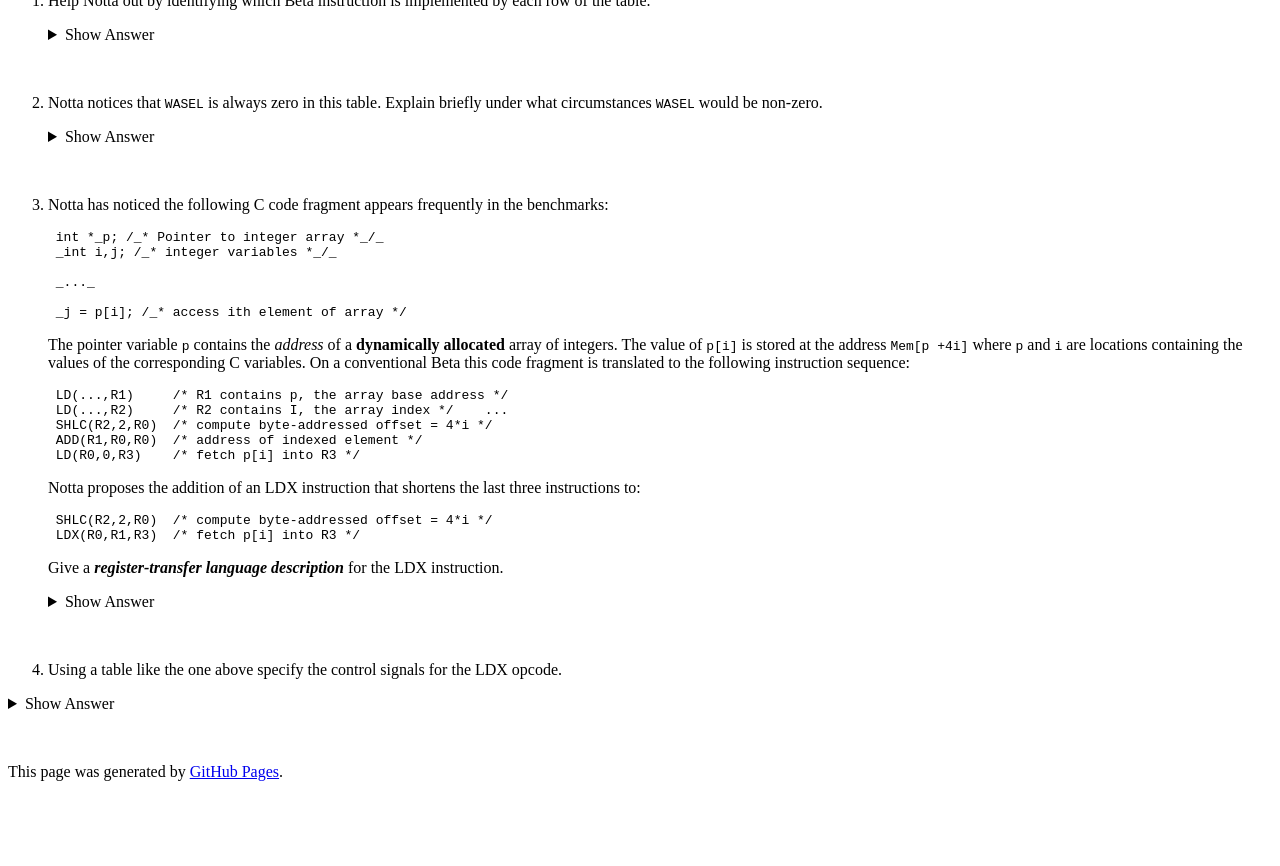
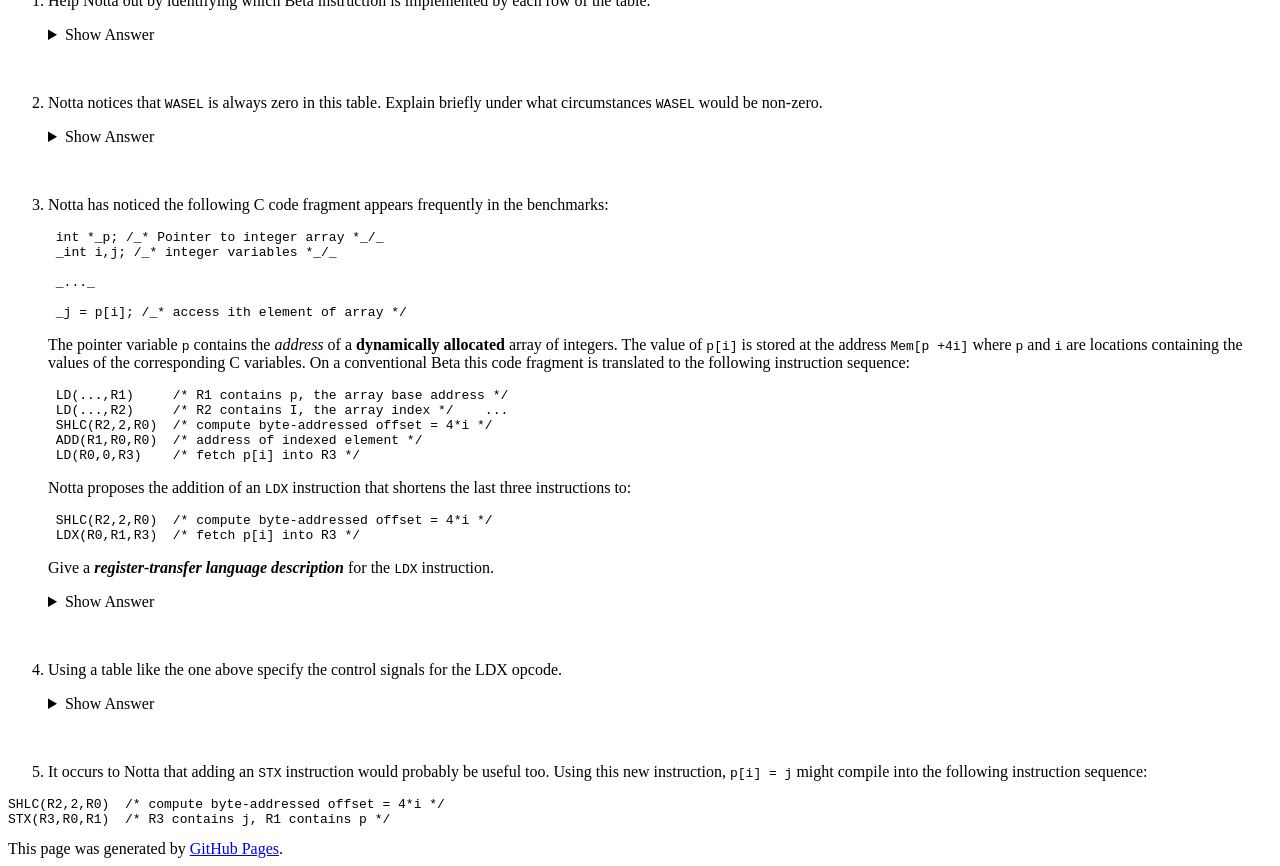
Before and after one commit to natalieagus/natalieagus.github.io, a Jekyll site: the page built from 50002/50002problem_set_5.md, in a window 1280 px wide and 900 px high, scrolled down 1978 px, cut to the strip 34-900 px from the top of the window. Built offline with Jekyll 4.4.1, drawn with Linux system fonts in a browser that asks for light colours; formulas are drawn with MathJax 3; a script that is not in the unit is left out; the repository's description, which GitHub fills in, is left out; before the commit the page ends 2801 px from its top, so only the background shows below that.

Commit message:
50002/50002problem_set_5.md updated from https://stackedit.io/

````diff
--- a/50002/50002problem_set_5.md
+++ b/50002/50002problem_set_5.md
@@ -173,14 +173,14 @@ Notta Kalew, a somewhat fumble-fingered lab assistant, has deleted the opcode fi
 	LD(R0,0,R3)    /* fetch p[i] into R3 */
 	```
 
-	Notta proposes the addition of an LDX instruction that shortens the last three instructions to:
+	Notta proposes the addition of an `LDX` instruction that shortens the last three instructions to:
 
 	```
 	SHLC(R2,2,R0)  /* compute byte-addressed offset = 4*i */
 	LDX(R0,R1,R3)  /* fetch p[i] into R3 */
 	```
 
-	Give a ***register-transfer language description*** for the LDX instruction.
+	Give a ***register-transfer language description*** for the `LDX` instruction.
 
 	{::options parse_block_html="true" /}
 	<details>
@@ -198,19 +198,25 @@ Notta Kalew, a somewhat fumble-fingered lab assistant, has deleted the opcode fi
 
 4. Using a table like the one above specify the control signals for the LDX opcode.
 
-{::options parse_block_html="true" /}
-<details>
-<summary markdown="span">Show Answer</summary>
+	{::options parse_block_html="true" /}
+	<details>
+	<summary markdown="span">Show Answer</summary>
 
-$$\begin{matrix}
-`PSSEL` & `RA2SEL` & `ASEL` & `BSEL& WDSEL & ALUFN & WR & WERF & WASEL \\
-\hline
-0 & 0 & 0 & 0 & 2 & ADD & 0 & 1 & 0 \end{matrix}$$
+	$$\begin{matrix}
+	PCSEL & RA2SEL & ASEL & BSEL& WDSEL & ALUFN & WR & WERF & WASEL \\
+	\hline
+	0 & 0 & 0 & 0 & 2 & ADD & 0 & 1 & 0 \end{matrix}$$
+	</details>
+	<br/>
+	{::options parse_block_html="false" /}
 
+5. It occurs to Notta that adding an `STX` instruction would probably be useful too. Using this new instruction, `p[i] = j` might compile into the following instruction sequence:
 
-</details>
-<br/>
-{::options parse_block_html="false" /}
+```
+SHLC(R2,2,R0)  /* compute byte-addressed offset = 4*i */
+STX(R3,R0,R1)  /* R3 contains j, R1 contains p */
+```
+
 <!--stackedit_data:
-eyJoaXN0b3J5IjpbLTU2Nzc5NzQ0LC0xMTIwNDM5Nzg1XX0=
+eyJoaXN0b3J5IjpbNjI2MDM3MjEzLC0xMTIwNDM5Nzg1XX0=
 -->
````
